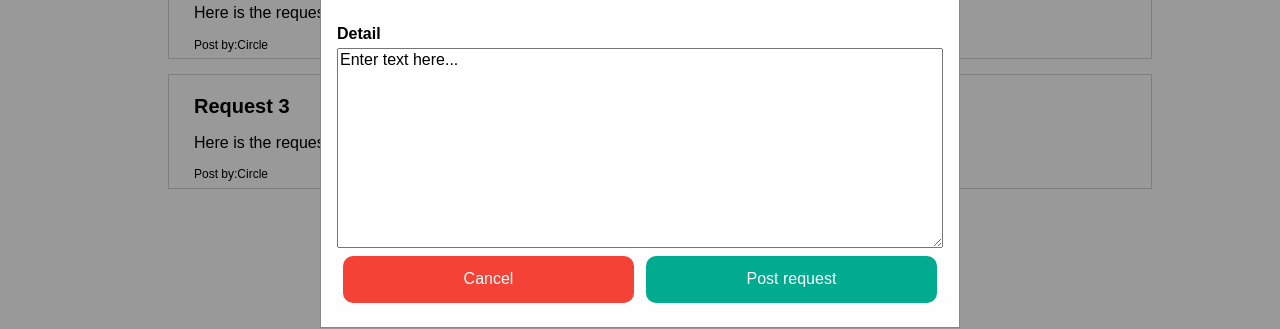
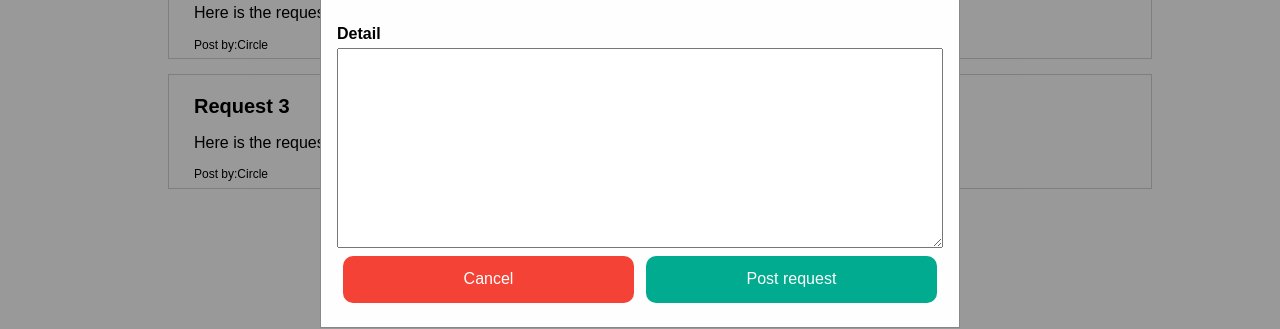
Before and after one commit to Nakanu/Circle-App, a plain HTML site: page mission.html in a window 1280 px wide. Both pictures are taken after a click on the button "New Request". Shown: the part 384-713 px from the top of the page. Drawn offline with Linux system fonts and the light colour scheme.

Commit message:
update mission.html
add id for textarea

```diff
--- a/mission.html
+++ b/mission.html
@@ -192,7 +192,7 @@
 
             <br>
             <label class="request_lbl"><b>Detail</b></label>
-            <textarea name="detail" form="add-request">Enter text here...</textarea>
+            <textarea id="request-info" name="detail" form="add-request"></textarea>
 
             <div class="clearfix">
               <button type="button" onclick="document.getElementById('add-request').style.display='none'" class="cancel_btn">Cancel</button>
```
Also changed, not shown: js/mission.js (line endings or trailing spaces).
